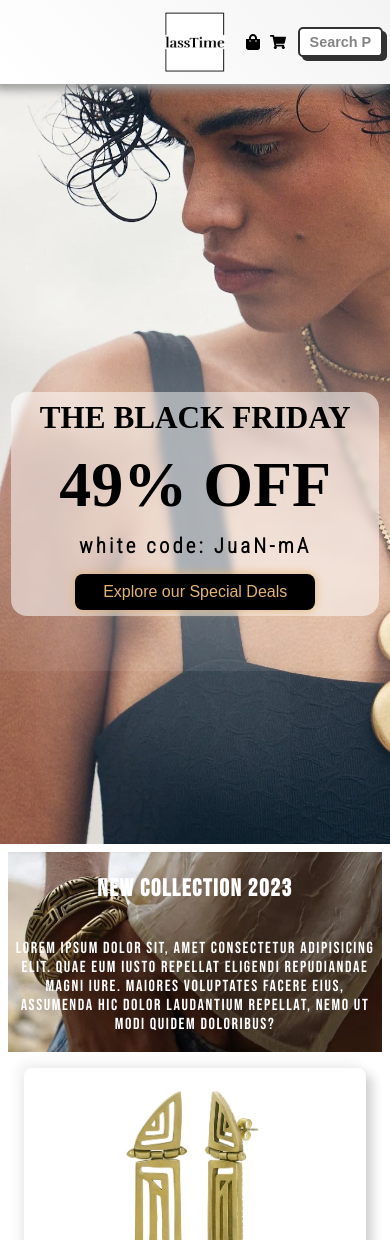
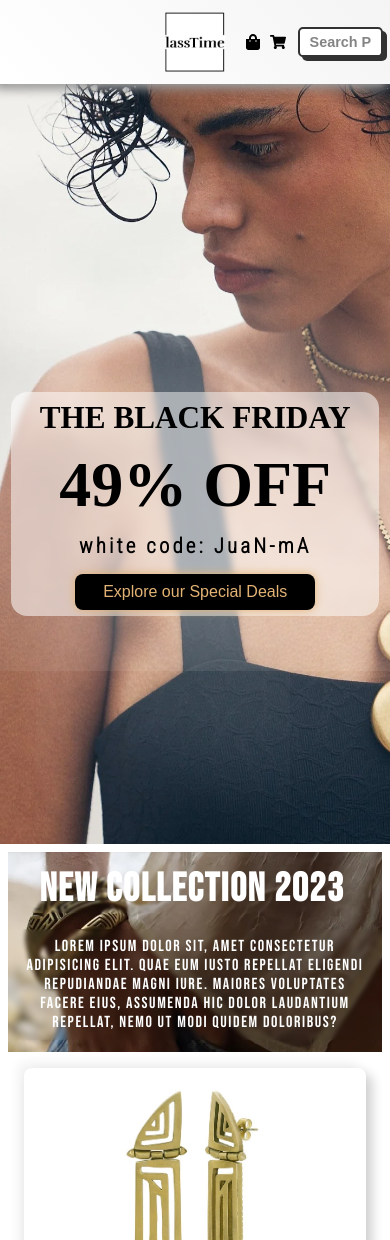
Before and after one commit to Juannmanuel/lassTime, a React (Vite) app: page / in a window 390 px wide. Shown: the top 1240 px of the page. Built offline with nearby package versions, Linux system fonts and the light colour scheme; a web font is replaced by a local one.

Commit message:
425 listo

```diff
--- a/src/components/featured/Featured.module.css
+++ b/src/components/featured/Featured.module.css
@@ -22,6 +22,10 @@
   letter-spacing: 0.1rem;
   font-family: "Bebas Neue", sans-serif;
 }
+.description_featured h2 {
+  margin: 0;
+  padding: 0;
+}
 
 .products_section {
   width: 100%;
@@ -30,7 +34,6 @@
   grid-template-rows: 1.3fr 0.7fr;
   gap: 1rem;
   position: relative;
-
 }
 
 .envio {
@@ -48,7 +51,6 @@
   align-content: center;
 }
 
-
 .containerCards {
   display: flex;
   flex-flow: row nowrap;
@@ -60,27 +62,26 @@
   gap: 1rem;
   padding: 1rem;
 }
-.p_featured{
+.p_featured {
   margin: 0;
   padding: 1rem;
   font-family: "Josefin Sans", sans-serif;
 }
 @media (max-width: 1440px) {
   .containerCards {
-    padding: 4rem .5rem;
+    padding: 4rem 0.5rem;
     height: 100%;
   }
-  .p_featured{
+  .p_featured {
     font-size: 1.4rem;
   }
-
 }
 @media (max-width: 1024px) {
   .featured_main {
     grid-template-columns: 1fr;
-    grid-template-rows: .5fr 1.5fr;
+    grid-template-rows: 0.5fr 1.5fr;
     gap: 0rem;
-    padding: .5rem;
+    padding: 0.5rem;
   }
   .description_featured,
   .products_section,
@@ -90,7 +91,7 @@ font-family: "Josefin Sans", sans-serif;
   .products_section {
     padding: 0rem;
   }
-  .description_featured{
+  .description_featured {
     padding: 0;
     margin: 0;
   }
@@ -100,21 +101,19 @@ font-family: "Josefin Sans", sans-serif;
     padding: 1rem 0rem;
   }
   .envio {
-    padding: 1rem .5rem;
+    padding: 1rem 0.5rem;
   }
-  .p_featured{
+  .p_featured {
     font-size: 1.2rem;
   }
-
-
 }
 
 @media (max-width: 768px) {
   .featured_main {
     grid-template-columns: 1fr;
-    grid-template-rows: .5fr 1.5fr;
+    grid-template-rows: 0.5fr 1.5fr;
     gap: 0rem;
-    padding: .5rem;
+    padding: 0.5rem;
   }
   .description_featured,
   .products_section,
@@ -124,7 +123,7 @@ font-family: "Josefin Sans", sans-serif;
   .products_section {
     padding: 0rem;
   }
-  .description_featured{
+  .description_featured {
     padding: 0;
     margin: 0;
   }
@@ -134,18 +133,18 @@ font-family: "Josefin Sans", sans-serif;
     padding: 1rem 0rem;
   }
   .envio {
-    padding: 1rem .5rem;
+    padding: 1rem 0.5rem;
   }
-  .p_featured{
-    font-size: .9rem;
-    padding: .5rem;
+  .p_featured {
+    font-size: 0.9rem;
+    padding: 0.5rem;
   }
 }
 
 @media (max-width: 425px) {
-  .featured_main{
+  .featured_main {
     grid-template-columns: 1fr;
-    grid-template-rows: .3fr 1.7fr;
+    grid-template-rows: 0.3fr 1.7fr;
   }
   .products_section {
     grid-template-columns: 1fr;
@@ -178,12 +177,11 @@ font-family: "Josefin Sans", sans-serif;
     justify-content: space-between;
     align-items: center;
     gap: 0rem;
-
   }
   .counters {
     width: 100%;
     height: 50%;
-   gap: .5rem;
+    gap: 0.5rem;
     padding: 0;
   }
   .p_featured {
@@ -196,5 +194,19 @@ font-family: "Josefin Sans", sans-serif;
     align-items: center;
     font-family: "Josefin Sans", sans-serif;
   }
-
+  .description_featured h2 {
+    margin: 0;
+    padding: 0;
+    font-size: 2.5rem;
+    color: white;
+    backdrop-filter: blur(1px);
+    width: 20rem;
+    margin-left: 1.5rem;
+    margin-bottom: 1rem
   }
+  .description_featured p {
+    margin:0;
+    padding: .5rem 1rem;
+    backdrop-filter: blur(2px);
+  }
+}
```
Lines whose indentation alone changed are shown as unchanged.
